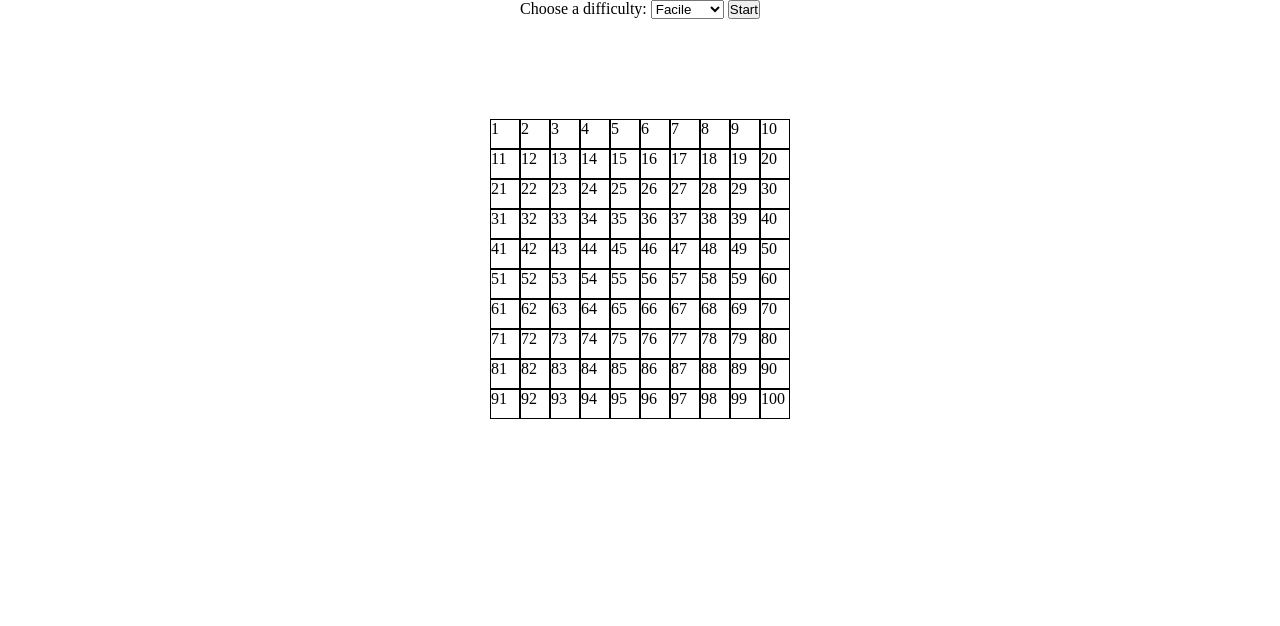
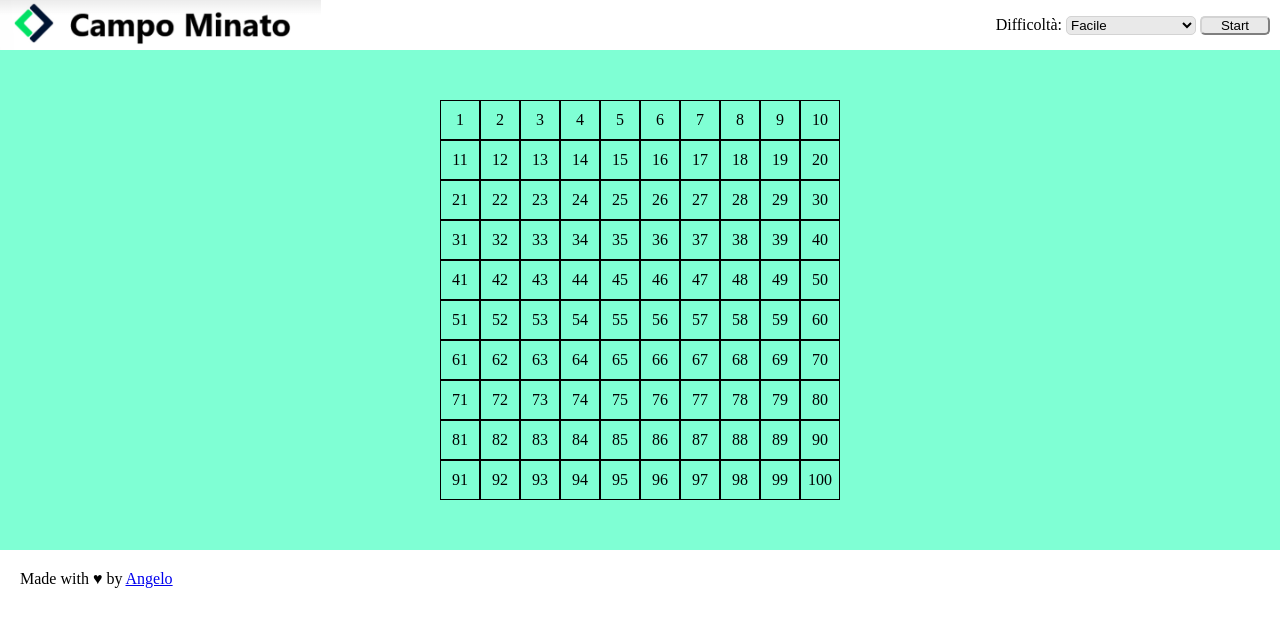
Before and after one commit to Aranel9966/js-campominato-grid, a plain HTML site: page index.html in a window 1280 px wide. Both pictures are taken after a click on the button "Start". Drawn offline with Linux system fonts and the light colour scheme.

Commit message:
add style and bonus

```diff
--- a/css/style.css
+++ b/css/style.css
@@ -3,49 +3,75 @@
     padding: 0;
     box-sizing: border-box;
 }
+header{
+    display: flex;
+    justify-content: space-between;
+    align-items: center;
+    padding-right: 10px;
+
+}
+
+main{
+    background-color: #7fffd4;
+    padding: 50px;
+}
 
 .container{
-    text-align: center;
+    text-align:end;
 }
 
-#container-square{
+.container #difficulty{
+    background-color: rgba(211, 211, 211, 0.501);
+    border-radius: 5px;
+    width: 130px;
+    border-color: lightgray;
 
-    margin-top: 100px;
-    /* display: grid;
-    grid-template-columns: 30px 30px 30px 30px 30px 30px 30px 30px 30px 30px;
-    grid-template-rows:  30px 30px 30px 30px 30px 30px 30px 30px 30px 30px;
-    justify-content: center */
+}
+#start-btn{
+    border-radius: 5px;
+    width: 70px;
+    border-color: lightgray;
+    background-color: rgba(211, 211, 211, 0.501);
+
+
+
 }
 
 
 .container-square-f{
     display: grid;
-    grid-template-columns: 30px 30px 30px 30px 30px 30px 30px 30px 30px 30px;
-    grid-template-rows:  30px 30px 30px 30px 30px 30px 30px 30px 30px 30px;
+    grid-template-columns: 40px 40px 40px 40px 40px 40px 40px 40px 40px 40px;
+    grid-template-rows:  40px 40px 40px 40px 40px 40px 40px 40px 40px 40px;
     justify-content: center
 }
 .container-square-n{
     display: grid;
-    grid-template-columns: 30px 30px 30px 30px 30px 30px 30px 30px 30px ;
-    grid-template-rows:  30px 30px 30px 30px 30px 30px 30px 30px 30px ;
+    grid-template-columns: 40px 40px 40px 40px 40px 40px 40px 40px 40px ;
+    grid-template-rows:  40px 40px 40px 40px 40px 40px 40px 40px 40px ;
     justify-content: center
 }
 .container-square-d{
     display: grid;
-    grid-template-columns: 30px 30px 30px 30px 30px 30px 30px ;
-    grid-template-rows:  30px 30px 30px 30px 30px 30px 30px ;
+    grid-template-columns: 40px 40px 40px 40px 40px 40px 40px ;
+    grid-template-rows:  40px 40px 40px 40px 40px 40px 40px ;
     justify-content: center
 }
 
-
-
 .square{
     border: 1px solid black;
+    align-items: center;
+    display: flex;
+    justify-content: center
 
 }
 
-.blue{
-    background-color: aqua;
+.green{
+    background-color: rgb(0, 255, 102);
     color: white;
     text-align: center;
 }
+
+
+footer{
+    padding: 20px;
+}
--- a/index.html
+++ b/index.html
@@ -8,9 +8,11 @@
     <link rel="stylesheet" href="css/style.css">
 </head>
 <body>
+    <header>
+        <img src="img/Screenshot 2023-03-05 161524.png" alt="">
+        <div class="container">
 
-    <div class="container">
-        <label for="selector">Choose a difficulty:</label>
+            <label for="selector">Difficoltà:</label>
 
             <select name="selector" id="difficulty">
                 <option value="1">Facile</option>
@@ -21,9 +23,17 @@
             <button id="start-btn">Start</button>
         </div>
 
+    </header>
+
+    <main>
+
         <div id="container-square">
+            <h1>Vuoi giocare...</h1>
 
         </div>
+    </main>
+    <footer><p>Made with &hearts; by <a href="#">Angelo</a>  </p></footer>
+
 
 
     <script src="js/script.js"></script>
--- a/js/script.js
+++ b/js/script.js
@@ -24,7 +24,6 @@ Aggiungere una select accanto al bottone di generazione, che fornisca una scelta
 ->al clicca di una cassella cambia colore in azzurro
 ->emette un messaggio in consol del numero
 
-
 */
 
 let difficultyEL = document.getElementById('difficulty');
@@ -32,35 +31,39 @@ let startBtnEl = document.getElementById('start-btn');
 let containerSquareEl = document.getElementById('container-square');
 
 
+
+
 startBtnEl.addEventListener('click',function(){
 
-    removeClass()
+    removeClass();
 
     if(difficultyEL.value == 1){
+
         for(let i = 1; i <= 100;i++){
 
+            createSquareAndColor(containerSquareEl,i);
 
-            createSquareAndColor(containerSquareEl,i)
-            containerSquareEl.classList.add('container-square-f')
-
+            containerSquareEl.classList.add('container-square-f');
 
         }
 
     }else if(difficultyEL.value == 2){
+
         for(let i = 1; i <= 81;i++){
 
             createSquareAndColor(containerSquareEl,i)
+
             containerSquareEl.classList.add('container-square-n')
-
 
         }
 
     }else{
+
         for(let i = 1; i <= 49 ;i++){
 
             createSquareAndColor(containerSquareEl,i)
+
             containerSquareEl.classList.add('container-square-d')
-
 
         }
 
@@ -71,30 +74,33 @@ startBtnEl.addEventListener('click',function(){
 
 
 
-
-
-
 //////////function/////////
 
 function removeClass(){
 
     containerSquareEl.innerHTML='';
+
     containerSquareEl.classList.remove('container-square-f','container-square-n','container-square-d')
 
 }
 
 
+//function che crea i quadrati e assegna classColor
+function createSquareAndColor(container,i){
 
+    let newSquare = document.createElement('div')
 
-//dunction che crea i quadrati
-function createSquareAndColor(container,i){
-    let newSquare = document.createElement('div')
     newSquare.classList.add('square')
+
     container.append(newSquare)
+
     newSquare.textContent=i
 
     newSquare.addEventListener('click',function(){
-        newSquare.classList.add('blue')
+
+        newSquare.classList.add('green')
+
         console.log(i)
+
     } )
 }
```
Also changed, not shown: img/Screenshot 2023-03-05 161524.png (added). Lines whose indentation alone changed are shown as unchanged.
